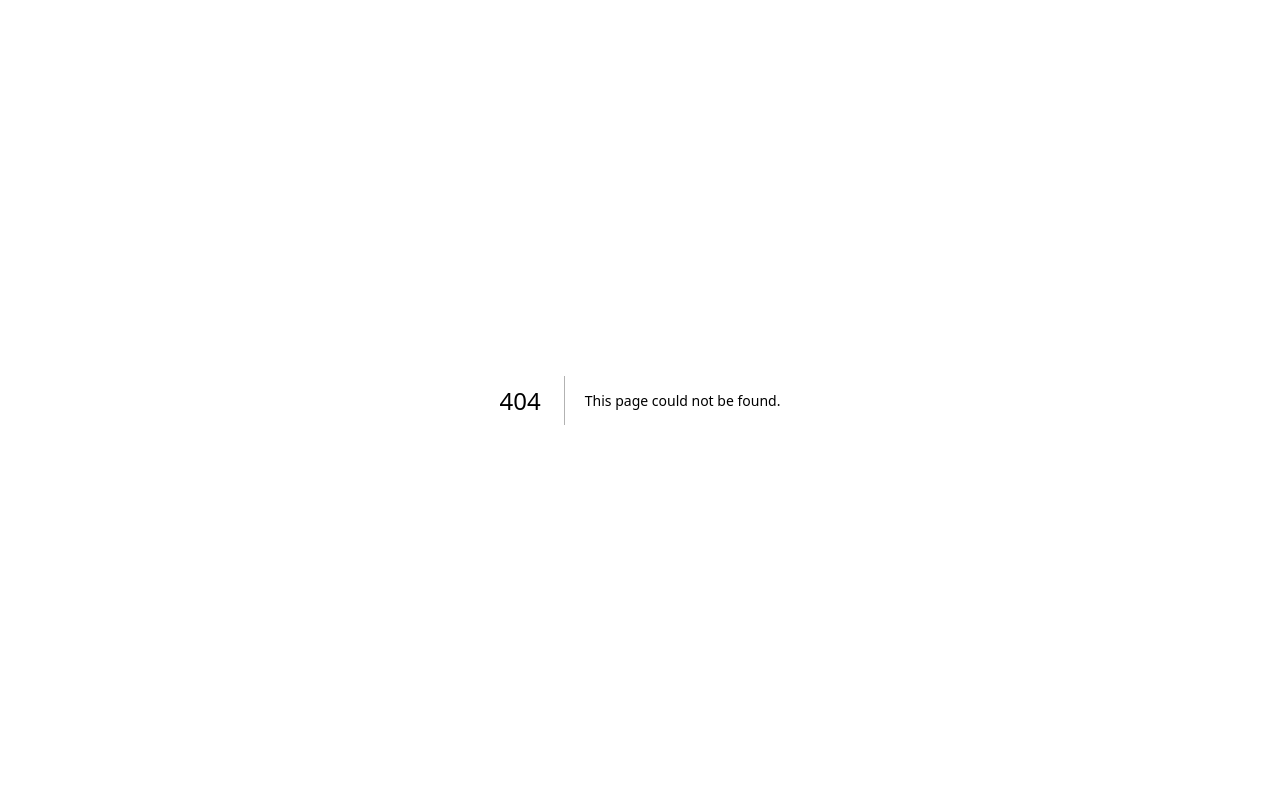
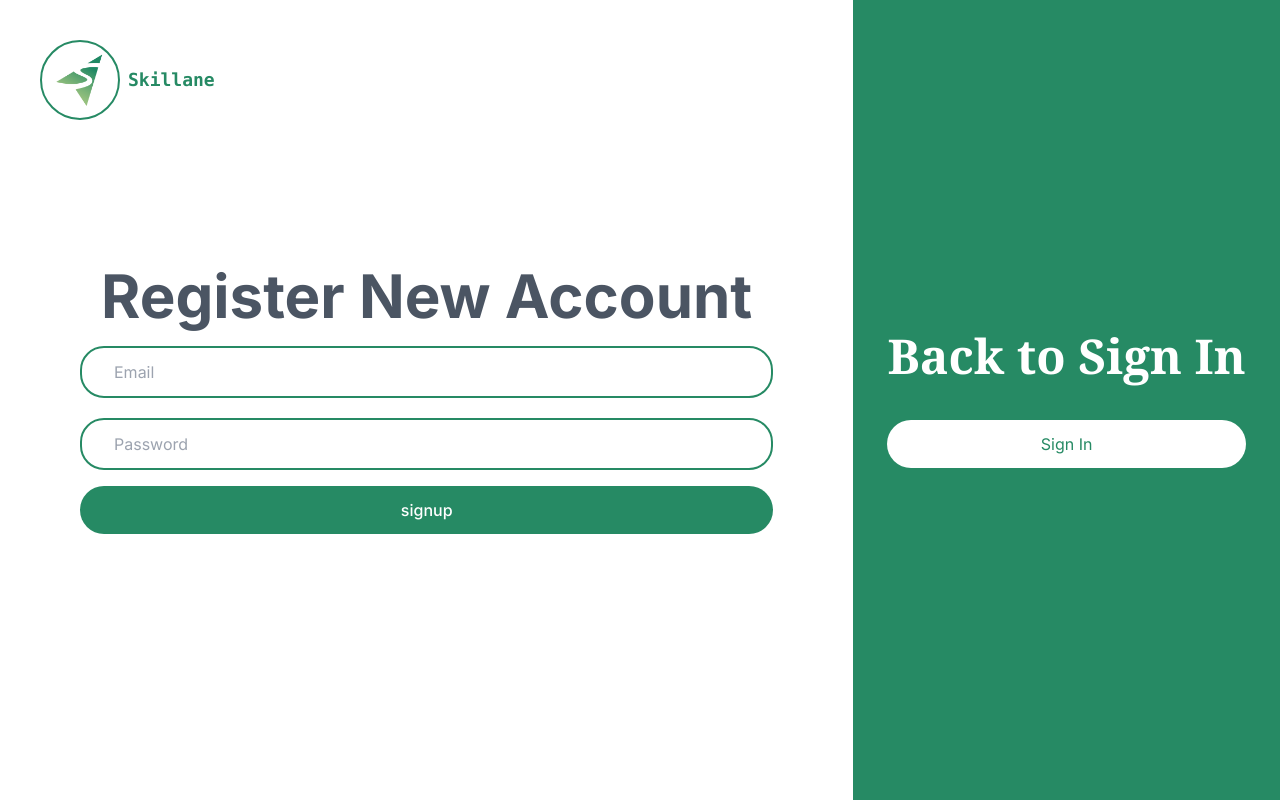
Before and after one commit to PakinNoisena/Skillane-frontend, a Next.js app: page /register in a window 1280 px wide. Before the commit this address had no page. Built offline with nearby package versions, Linux system fonts and the light colour scheme.

Commit message:
add: register page

```diff
--- /dev/null
+++ b/src/app/register/page.tsx
@@ -0,0 +1,67 @@
+"use client";
+
+import React from "react";
+import Image from "next/image";
+import AuthForm from "@/components/auth-form";
+import { useRouter } from "next/navigation";
+import { useUserManagementStore } from "@/stores/user.store";
+
+const Register = () => {
+  const { register } = useUserManagementStore();
+  const router = useRouter();
+
+  const onRegister = (email: string, password: string) => {
+    register(email, password);
+    router.push("/signin");
+  };
+
+  const backToSignIn = (event: React.MouseEvent<HTMLButtonElement>) => {
+    event.preventDefault();
+    router.push("/signin");
+  };
+
+  return (
+    <div className="grid md:grid-cols-[2fr_1fr] gap-0">
+      {/* Left Column - Centered Content */}
+      <div className="w-full h-[100vh] relative flex flex-col items-center justify-center">
+        {/* Logo at Top-Left */}
+        <div className="absolute top-5 left-5 sm:top-10 sm:left-10 flex items-center">
+          <Image
+            src="/images/skillane-logo.png"
+            alt="skillane logo"
+            width={80}
+            height={80}
+            className="object-cover rounded-full border-dark-green border-[2px] p-1"
+          />
+          <span className="text-dark-green ps-2 font-mono font-extrabold text-lg">
+            Skillane
+          </span>
+        </div>
+
+        {/* Centered Auth Form */}
+        <div className="w-full flex justify-center p-20">
+          <AuthForm type="signup" submitBtnAction={onRegister} />
+        </div>
+      </div>
+
+      {/* Right Column (Hidden on Mobile) */}
+      <div className="w-full h-[100vh] bg-dark-green md:flex hidden items-center justify-center">
+        <div className="text-center flex flex-col">
+          <p className="text-white text-5xl font-bold font-serif">
+            Back to Sign In
+          </p>
+
+          <button
+            onClick={backToSignIn}
+            type="submit"
+            className="w-full bg-white text-dark-green py-3 rounded-3xl mt-10"
+          >
+            Sign In
+          </button>
+        </div>
+      </div>
+    </div>
+  );
+};
+
+export default Register;
```
